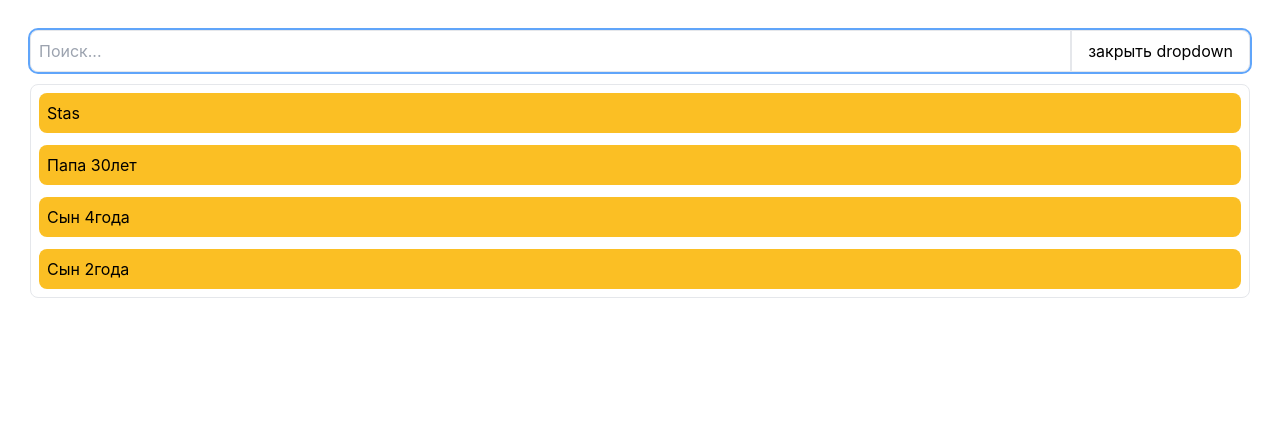
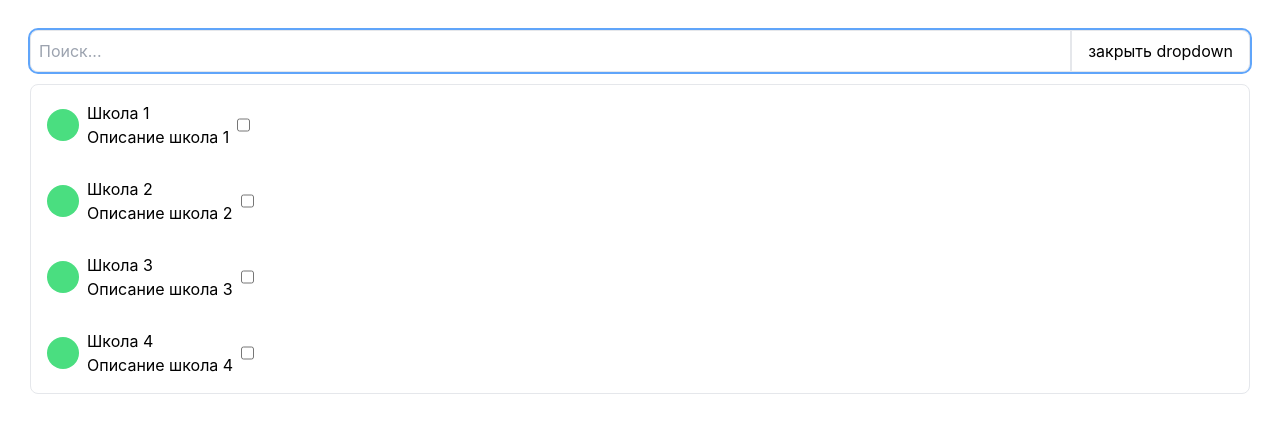
Before and after one commit to StasRnD/Select, a React (Create React App) app: page / in a window 1280 px wide. Both pictures are taken after a click on the button "открыть dropdown". Shown: the top 432 px of the page. Built offline with nearby package versions, Linux system fonts and the light colour scheme.

Commit message:
feat: add custom select option

```diff
--- a/src/App.tsx
+++ b/src/App.tsx
@@ -1,27 +1,28 @@
 import { Select } from "./Select";
 import React, { useState } from "react";
+import { CustomOption } from "./customOption";
 
 interface UserOption {
-  id: number;
-  name: string;
+  title: string;
+  description: string;
 }
 
 const options: UserOption[] = [
   {
-    id: 1,
-    name: "Stas",
+    title: "Школа 1",
+    description: "Описание школа 1",
   },
   {
-    id: 2,
-    name: "Папа 30лет",
+    title: "Школа 2",
+    description: "Описание школа 2",
   },
   {
-    id: 3,
-    name: "Сын 4года",
+    title: "Школа 3",
+    description: "Описание школа 3",
   },
   {
-    id: 4,
-    name: "Сын 2года",
+    title: "Школа 4",
+    description: "Описание школа 4",
   },
 ];
 
@@ -31,7 +32,7 @@ function App() {
     if (userOption === null) {
       return "";
     } else {
-      return userOption.name;
+      return userOption.title;
     }
   };
 
@@ -39,13 +40,14 @@ function App() {
     if (userOption === null) {
       return "";
     } else {
-      return userOption.id;
+      return userOption.description;
     }
   };
 
   return (
     <div className="App">
       <Select
+        customOption={(props) => <CustomOption {...props} />}
         value={selectValue}
         getLabel={getLabel}
         getValue={getValue}
--- a/src/Select.tsx
+++ b/src/Select.tsx
@@ -9,12 +9,15 @@ import { useOutsideClick } from "./hooks";
 import { SelectOption } from "./components/SelectOption";
 import { SelectChipWrapper } from "./components/SelectChipWrapper";
 import { SelectChip } from "./components/SelectChip";
+import { SelectOptionProps } from "./model";
 
 type SelectProps<T> = {
   options: T[];
   search?: boolean;
   getLabel?: (value: T | null) => string;
   getValue?: (value: T | null) => string | number;
+  customOption?: React.FC<SelectOptionProps & T>;
+  clearOptions?: boolean;
 } & (
   | {
       multiple: true;
@@ -34,8 +37,18 @@ const toLowerCaseAndTrim = (value: string): string => {
 export const Select = <V, T = V extends V[] ? V[number] : V>(
   props: SelectProps<T>,
 ) => {
-  const { options, multiple, value, onChange, search, getLabel, getValue } =
-    props;
+  const {
+    options,
+    customOption,
+    multiple,
+    value,
+    onChange,
+    search,
+    getLabel,
+    getValue,
+    clearOptions,
+  } = props;
+
   const ref = useRef<HTMLDivElement>(null);
   const openDropdownToggle = () => setOpen((open) => !open);
   const [open, setOpen] = useState<boolean>(false);
@@ -110,7 +123,7 @@ export const Select = <V, T = V extends V[] ? V[number] : V>(
   const activeOption = (option: T): boolean => {
     return multiple
       ? (allActiveOptions as (string | number)[]).includes(findValue(option))
-      : Boolean(findValue(option));
+      : findValue(option) === findValue(value);
   };
 
   //обработчик onChange в зависимости от того типа селекта(мульти или нет)
@@ -144,7 +157,7 @@ export const Select = <V, T = V extends V[] ? V[number] : V>(
   }, [search, value, multiple, findLabel]);
 
   useOutsideClick(ref, () => setOpen(false));
-
+  const OptionComponent = customOption ?? SelectOption;
   return (
     <div ref={ref} className={"flex flex-col gap-x-y relative"}>
       <div
@@ -189,7 +202,7 @@ export const Select = <V, T = V extends V[] ? V[number] : V>(
           </SelectChipWrapper>
         )}
 
-        {(multiple ? !!value.length : value) && (
+        {(multiple ? !!value.length : value) && clearOptions && (
           <button
             className={
               "ml-auto bg-transparent border-l-2 px-4 hover:bg-blue-400 hover:text-white"
@@ -226,12 +239,14 @@ export const Select = <V, T = V extends V[] ? V[number] : V>(
                   openDropdownToggle();
                 }
               };
+
               return (
-                <SelectOption
+                <OptionComponent
                   onClick={handleSelectChange}
                   label={findLabel(option)}
                   multiple={multiple}
                   active={activeOption(option)}
+                  {...option}
                 />
               );
             })
--- a/src/components/SelectOption.tsx
+++ b/src/components/SelectOption.tsx
@@ -1,11 +1,6 @@
 import React from "react";
-
-interface SelectOptionProps {
-  multiple?: boolean;
-  label: string;
-  active?: boolean;
-  onClick: VoidFunction;
-}
+import { twMerge } from "tailwind-merge";
+import { SelectOptionProps } from "../model";
 
 export const SelectOption: React.FC<SelectOptionProps> = (props) => {
   const { multiple, label, active, onClick } = props;
@@ -13,9 +8,11 @@ export const SelectOption: React.FC<SelectOptionProps> = (props) => {
   return (
     <div
       onClick={onClick}
-      className={
-        "bg-amber-400 p-2 rounded-lg cursor-pointer hover:bg-amber-600"
-      }
+      className={twMerge(
+        "bg-amber-400 p-2 rounded-lg cursor-pointer hover:bg-amber-600",
+        active && multiple && "bg-blue-400",
+        active && !multiple && "bg-blue-700 text-white",
+      )}
     >
       {multiple && <input type="checkbox" checked={active} />}
       <span>{label}</span>
--- /dev/null
+++ b/src/customOption.tsx
@@ -0,0 +1,27 @@
+import { twMerge } from "tailwind-merge";
+import React from "react";
+import { SelectOptionProps } from "./model";
+interface CustomOptionProps extends SelectOptionProps {
+  title: string;
+  description: string;
+}
+
+export const CustomOption: React.FC<CustomOptionProps> = (props) => {
+  const { onClick, active } = props;
+  return (
+    <div
+      onClick={onClick}
+      className={twMerge(
+        "flex gap-x-2 p-2 rounded-lg hover:cursor-pointer w-full hover:bg-gray-400",
+        active && "bg-blue-400 hover:bg-blue-700",
+      )}
+    >
+      <div className={"p-4 bg-green-400 rounded-full self-center"}></div>
+      <div className={"flex flex-col justify-between"}>
+        <span>{props.title}</span>
+        <span>{props.description}</span>
+      </div>
+      <input type="checkbox" checked={active} />
+    </div>
+  );
+};
--- /dev/null
+++ b/src/model.ts
@@ -0,0 +1,6 @@
+export interface SelectOptionProps {
+  multiple?: boolean;
+  label: string;
+  active?: boolean;
+  onClick: VoidFunction;
+}
```
